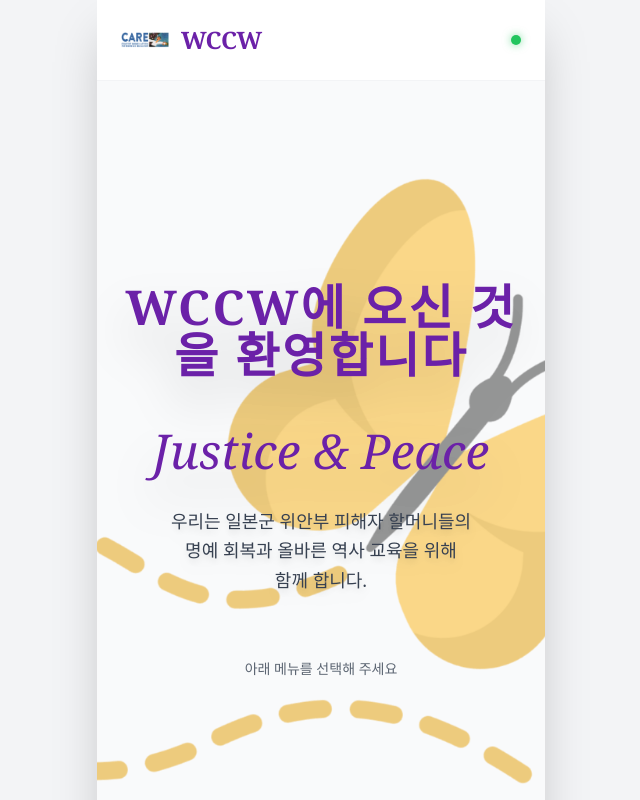
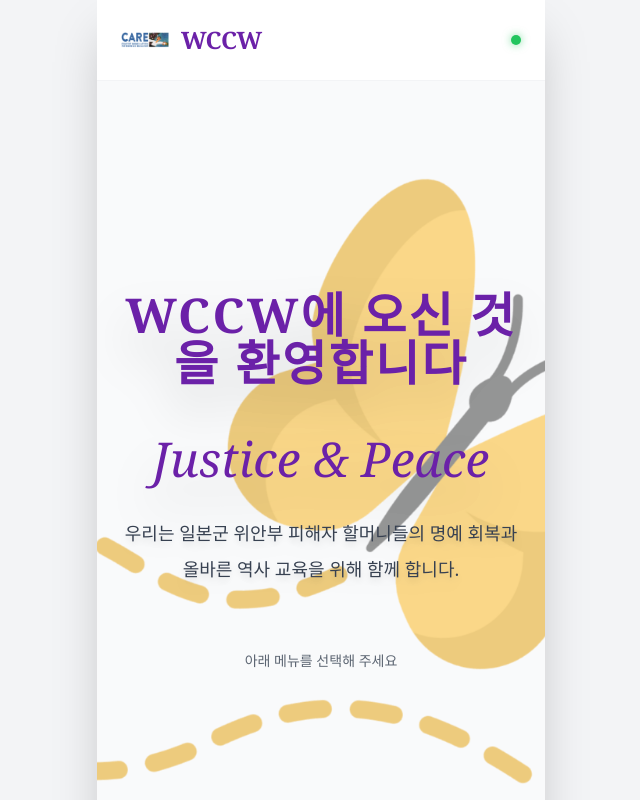
Before and after one commit to 7MAC7/wccw-mobile-app, a React (Vite) app: page / in a window 1280 px wide. Shown: the top 800 px of the page, without its empty margins (319-959 px from the left). Built offline with nearby package versions, Linux system fonts and the light colour scheme; no server answers.

Commit message:
style: improve text line break on Home page description

```diff
--- a/src/pages/Home.tsx
+++ b/src/pages/Home.tsx
@@ -25,9 +25,9 @@
           Justice & Peace
         </p>
 
-        <p className="text-gray-700 text-lg leading-relaxed mt-8 drop-shadow-lg">
-          우리는 일본군 위안부 피해자 할머니들의<br /> 명예 회복과 올바른 역사 교육을 위해<br /> 함께 합니다.
-        </p>
+        <p className="text-gray-700 text-lg leading-loose mt-8 drop-shadow-lg max-w-lg mx-auto">
+  우리는 일본군 위안부 피해자 할머니들의 명예 회복과 올바른 역사 교육을 위해 함께 합니다.
+</p>
 
         <p className="text-gray-600 mt-16 text-sm opacity-90">
           아래 메뉴를 선택해 주세요
```
